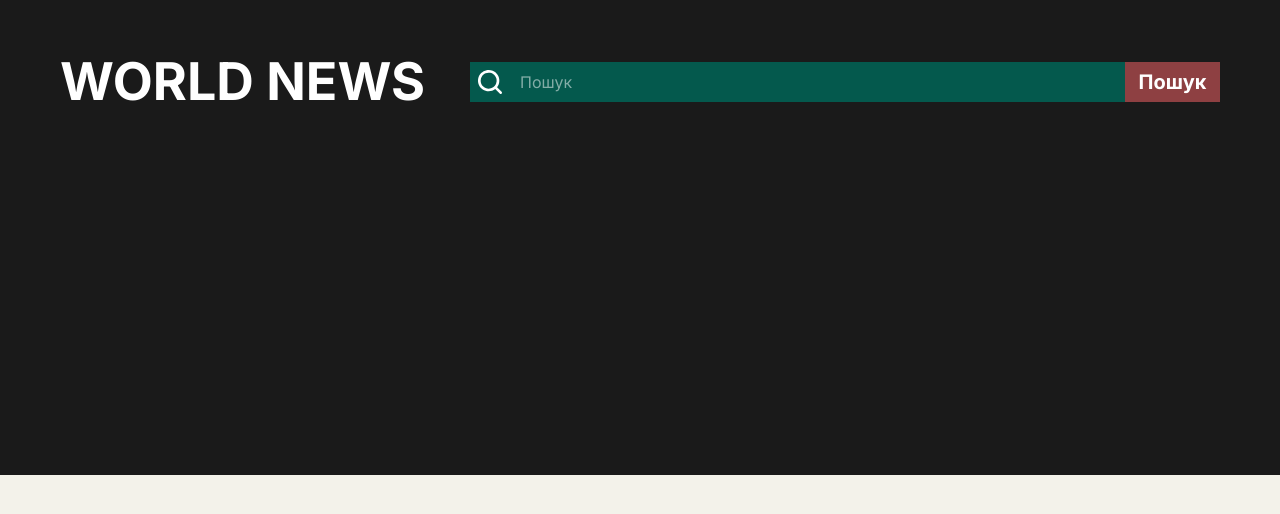
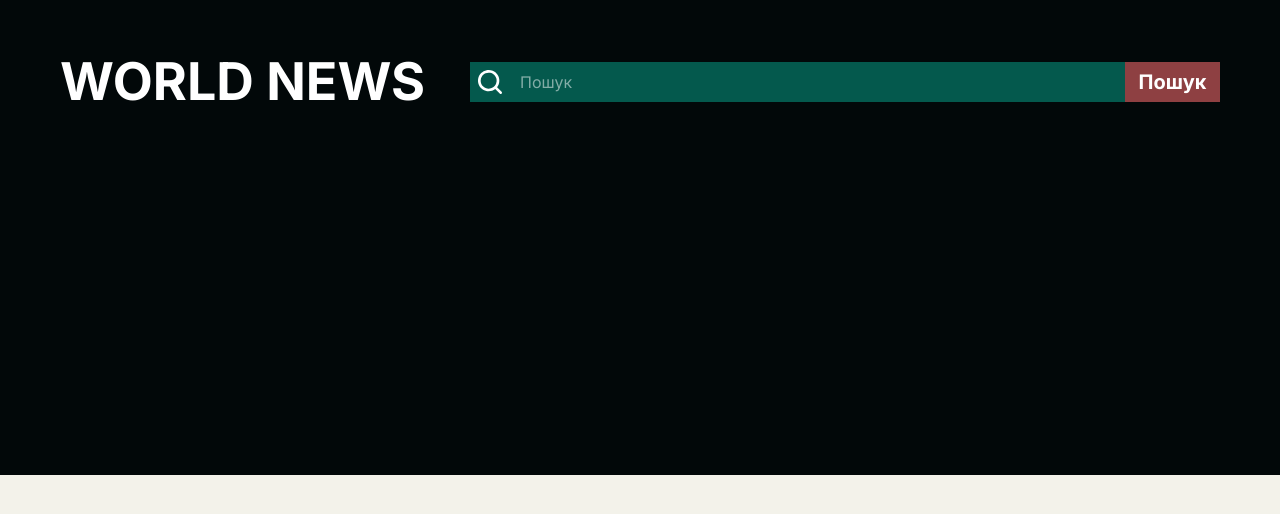
Before and after one commit to hhgtl/news, a React (Vite) app: page / in a window 1280 px wide. Shown: the top 514 px of the page. Built offline with nearby package versions, Linux system fonts and the light colour scheme.

Commit message:
refactor: change bg-secondary color

```diff
--- a/src/shared/styles/_boilerplate.scss
+++ b/src/shared/styles/_boilerplate.scss
@@ -32,7 +32,7 @@ body {
   &::before {
     content: '';
     position: absolute;
-    background-color: var(--color-dark-grey);
+    background-color: var(--color-bg-secondary);
     width: 100%;
     height: 475px;
     z-index: -1;
--- a/src/shared/styles/_colors.scss
+++ b/src/shared/styles/_colors.scss
@@ -1,6 +1,6 @@
 :root {
   --color-bg-primary: #f3f2ea;
-  --color-bg-secondary: #02101d;
+  --color-bg-secondary: #020809;
   --color-white: #fff;
   --color-dark-grey: #1a1a1a;
   --primary-green: #04594d;
```
